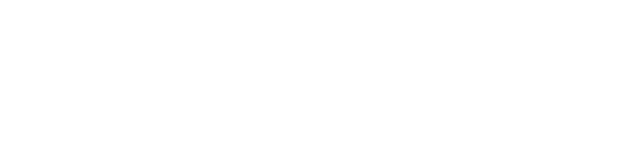
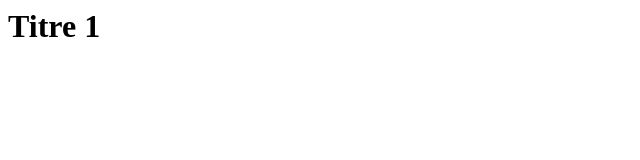
Before and after one commit to CristinaIsi/LabCSS, a plain HTML site: page index.html in a window 1280 px wide. Shown: the whole page, without its empty margins (0-640 px from the left). Drawn offline with Linux system fonts and the light colour scheme.

Commit message:
Titre ajouté

```diff
--- a/index.html
+++ b/index.html
@@ -5,4 +5,8 @@
         <title>ISIKA</title>
     </head>
 
+    <body>
+        <h1>Titre 1</h1>
+    </body>
+
 </html>
```
